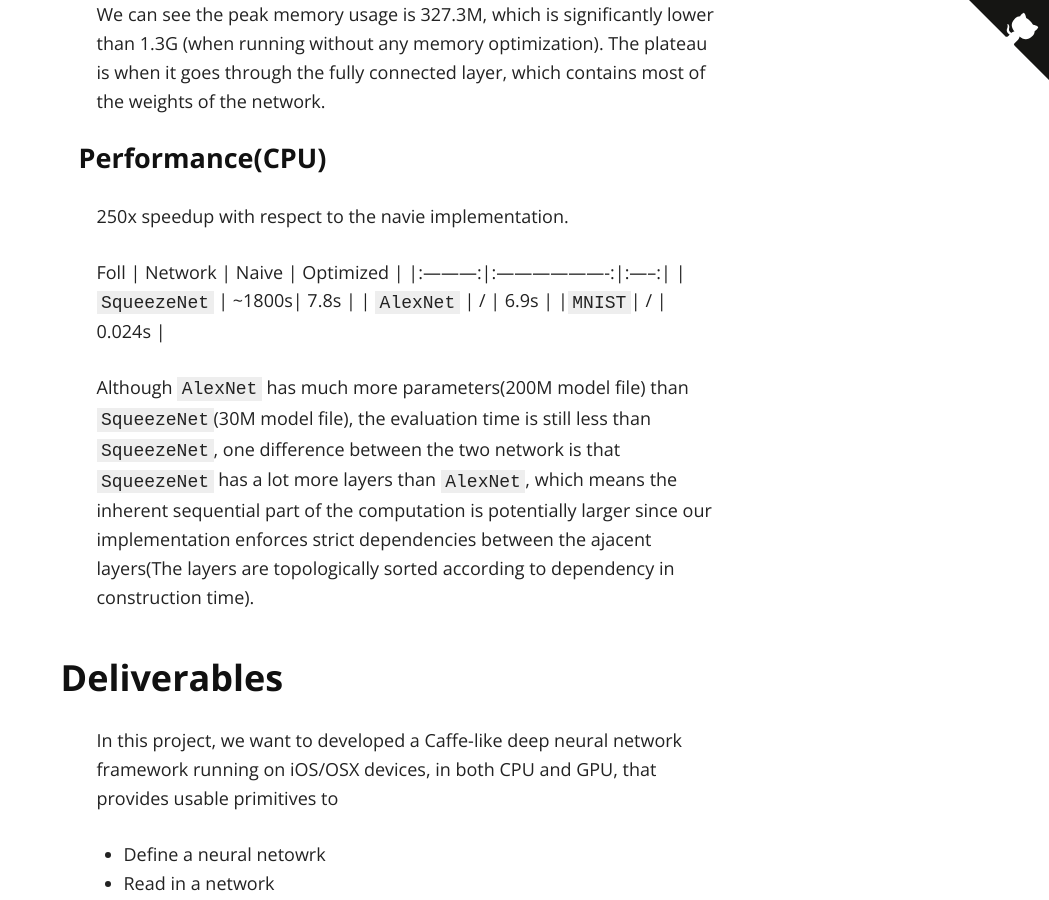
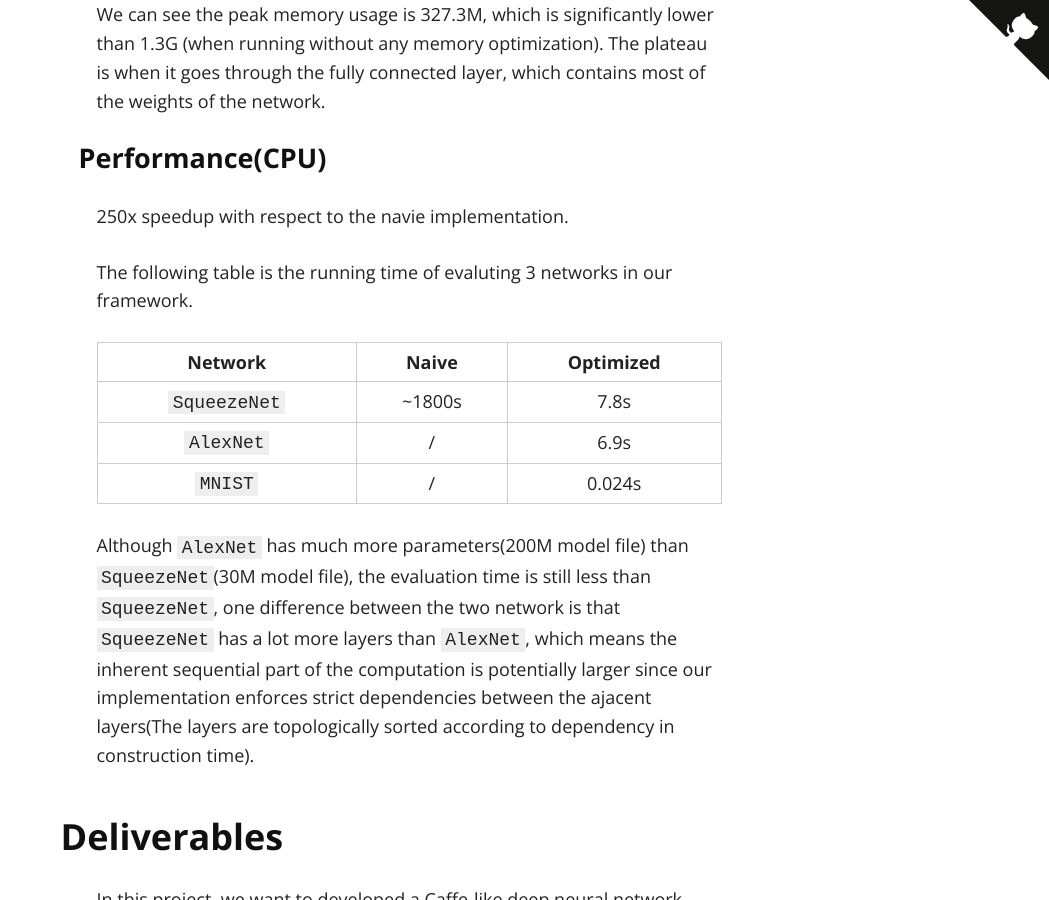
Before and after one commit to codinfox/espresso, a Jekyll site: the page built from index.md, in a window 1280 px wide and 900 px high, scrolled down 7465 px. Shown: the whole window, without its empty margins (231-1280 px from the left). Built offline with Jekyll 4.4.1, drawn with Linux system fonts in a browser that asks for light colours; nearby versions of some CDN libraries.

Commit message:
Added some texts for performance

```diff
--- a/index.md
+++ b/index.md
@@ -88,7 +88,8 @@ We can see the peak memory usage is 327.3M, which is significantly lower than 1.
 
 250x speedup with respect to the navie implementation.
 
-Foll
+The following table is the running time of evaluting 3 networks in our framework.
+
 |   Network    | Naive | Optimized |
 |:---------:|:-------------------:|:-----:|
 | `SqueezeNet`  | ~1800s| 7.8s |
```
